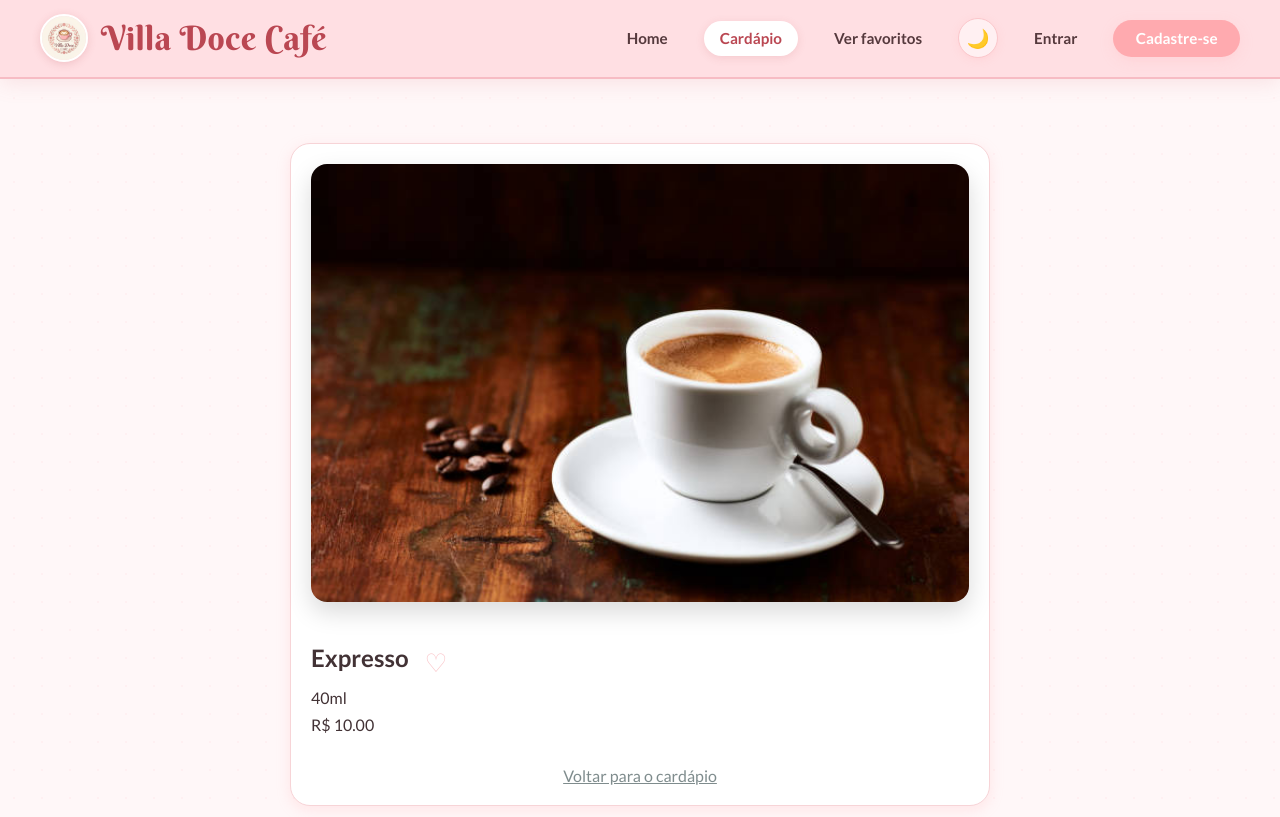
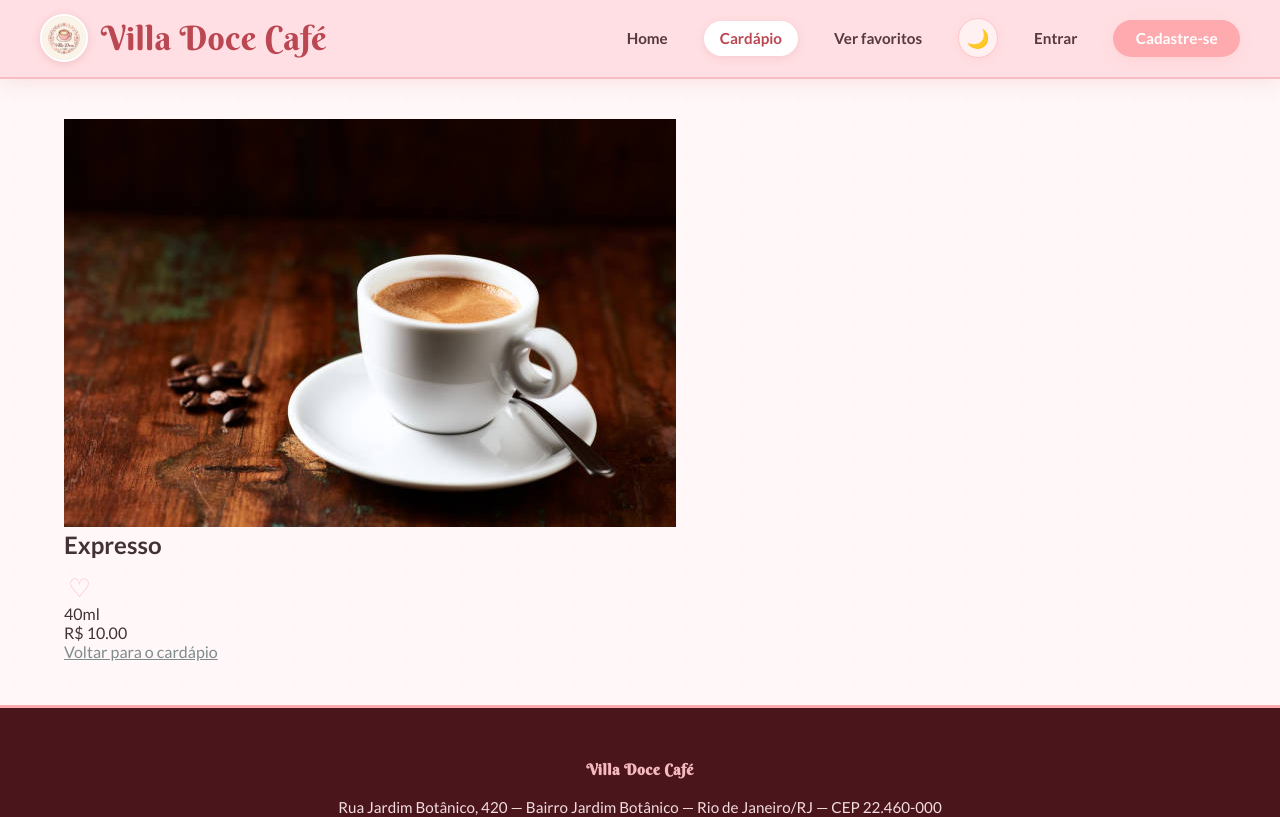
Before and after one commit to bruno-olv/villadocecafe, a React (Vite) app: page /cardapio/1 in a window 1280 px wide. Shown: the top 817 px of the page. Built offline with nearby package versions, Linux system fonts and the light colour scheme; a web font is replaced by a local one.

Commit message:
Add files via upload

```diff
--- a/src/index.css
+++ b/src/index.css
@@ -279,7 +279,7 @@ button {
   display: inline-block;
 }
 
-.cardapio-cabecalho h1::after {
+.cardapio-cabecalho h1 {
   content: '';
   display: block;
   width: 70px;
@@ -465,17 +465,6 @@ button {
   margin: 4px 0;
 }
 
-.link-produto {
-  text-decoration: none;
-  color: inherit;
-  transition: all 0.25s ease;
-}
-
-.link-produto:hover h3 {
-  color: var(--cor-primaria);
-  text-decoration: underline;
-}
-
 .info-produto .preco {
   font-family: var(--fonte-titulos);
   color: var(--cor-rosa-destaque);
@@ -657,46 +646,6 @@ button {
 
 .lista-favoritos > a:hover {
   text-decoration: underline;
-}
-
-/* Detalhe do Produto */
-.produto-detalhe {
-  max-width: 700px;
-  display: flex;
-  flex-direction: column;
-  gap: 8px;
-  margin: 24px auto 0;
-  background: var(--cor-card-bg);
-  border: 1.5px solid var(--cor-rosa-borda);
-  border-radius: 20px;
-  padding: 20px;
-  box-shadow: 0 4px 14px var(--cor-sombra);
-  transition: all 0.25s ease;
-}
-
-.produto-detalhe:hover {
-  border-color: var(--cor-primaria);
-  box-shadow: 0 8px 22px var(--cor-sombra-hover);
-}
-
-.produto-detalhe img {
-  width: 100%;
-  max-width: 700px;
-  border-radius: 16px;
-  box-shadow: 0 10px 25px rgba(0, 0, 0, 0.15);
-  display: block;
-  margin: 0 auto 24px;
-}
-
-.titulo-com-favorito{
-  display: flex;
-  align-items: center;
-  gap: 12px;
-}
-
-.produto-detalhe .link-voltar {
-  margin-top: 24px;
-  text-align: center;
 }
 
 /* Autenticação: Login e Cadastro */
```
